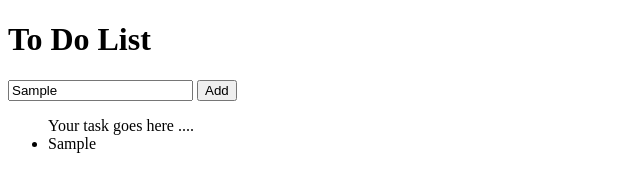
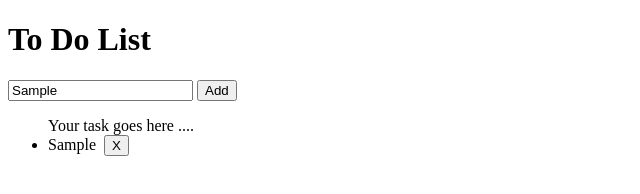
Before and after one commit to ElizhaSegura/it24a, a plain HTML site: page todolist.html in a window 1280 px wide. Both pictures are taken after typing "Sample" into the empty fields and a click on the button "Add". Shown: the full height of the page, 0-640 px from the left. Drawn offline with Linux system fonts and the light colour scheme.

Commit message:
Added delete button

```diff
--- a/todolist.html
+++ b/todolist.html
@@ -6,6 +6,7 @@
     <title>To Do List</title>
 </head>
 <body>
+
     <h1>To Do List</h1>
     <input type="text"
             id="taskInput"
@@ -39,7 +40,28 @@
 
             document.getElementById("taskList").appendChild(li);
             console.log("addTaskItem() called ->:", taskText, Date());
+
+            const deleteBtn = createDeleteButton(li);
+            li.appendChild(deleteBtn);
         }
+
+         function createDeleteButton(li){
+            const deleteBtn = document.createElement("button");
+
+            deleteBtn.textContent="X";
+            deleteBtn.className="delete=btn";
+            deleteBtn.style.marginLeft = "8px";
+             deleteBtn.onclick = () => handleDeleteClick(li);
+
+            console.log("createDeleteButton() called ->", li.textContent);
+            return deleteBtn;
+        }
+
+        function handleDeleteClick(li){
+            li.remove();
+            console.log("handleDeleteClick() called ->", li.textContent.replace("X", "").trim(),Date());
+        }
+
 
     </script>
 </body>
```
